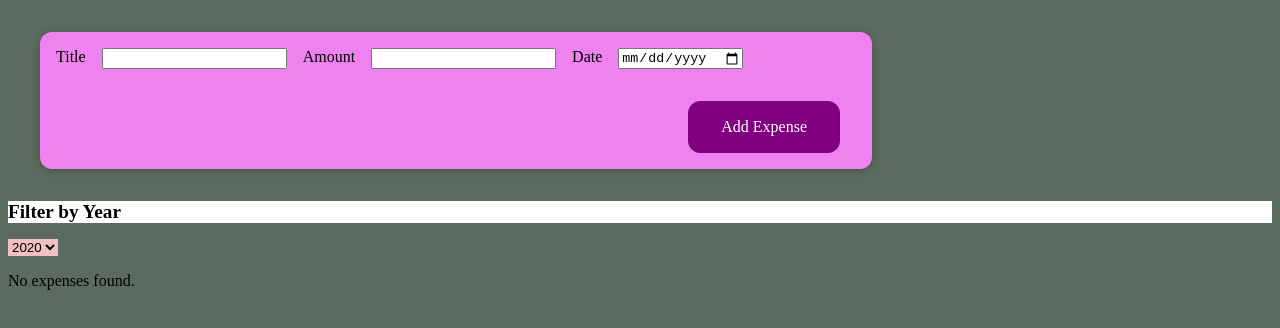
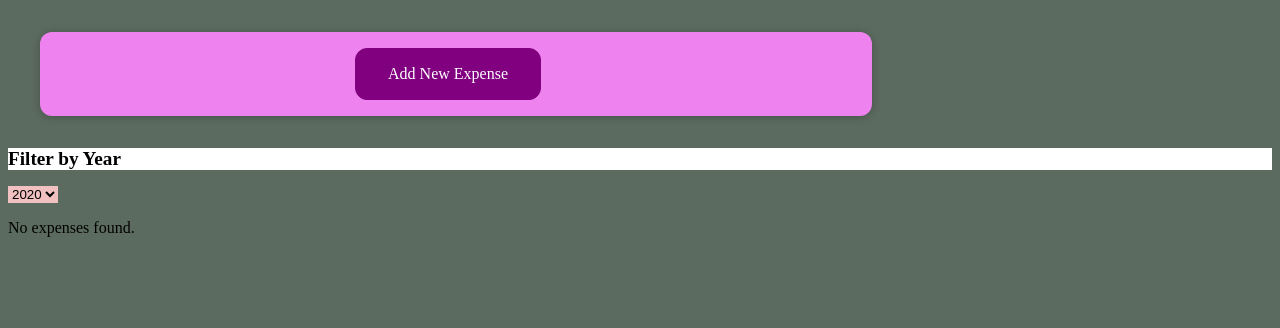
Before and after one commit to Gazalrafi/Chart-demo, a React (Create React App) app: page / in a window 1280 px wide. Shown: the top 328 px of the page. Built offline with nearby package versions, Linux system fonts and the light colour scheme.

Commit message:
cncel button commit

```diff
--- a/src/components/NewExpenses/ExpenseForm.js
+++ b/src/components/NewExpenses/ExpenseForm.js
@@ -54,6 +54,7 @@
         </div>
     </div>
     <div className='new-expense__actions'>
+        <button type='button' onClick={props.onCancel}>Cancel</button>
         <button type='submit'>Add Expense</button>
     </div>
 </form>
--- a/src/components/NewExpenses/NewExpense.js
+++ b/src/components/NewExpenses/NewExpense.js
@@ -1,19 +1,26 @@
-import React from 'react';
+import React,{useState} from 'react';
 import './NewExpense.css';
 import ExpenseForm from './ExpenseForm';
 const NewExpense=(props)=>{                        //
-
+    const [isEditing,setIsEditing]=useState(false);
     const saveExpenseDataHandler=(enteredExpenseData)=>{
       const expenseData={
         ...enteredExpenseData, //to copy the data which came from ExpenseForm and pass in enteredExpenseData
         id:Math.random().toString()
       }
-      props.onAddExpense(expenseData);
-     console.log(expenseData)
+      props.onAddExpense(expenseData); // id will also come as output
+      setIsEditing(false);
+    }
+    const startEditingHandler=()=>{
+      setIsEditing(true);
+    }
+    const stopEditingHandler=()=>{
+      setIsEditing(false);
     }
 return (
     <div className='new-expense'>
-      <ExpenseForm onSaveExpenseData={saveExpenseDataHandler}/>
+      {!isEditing && <button onClick={startEditingHandler}>Add New Expense</button>}
+      {isEditing && <ExpenseForm onSaveExpenseData={saveExpenseDataHandler} onCancel={stopEditingHandler}/>}
     </div>
 );
 }
```
